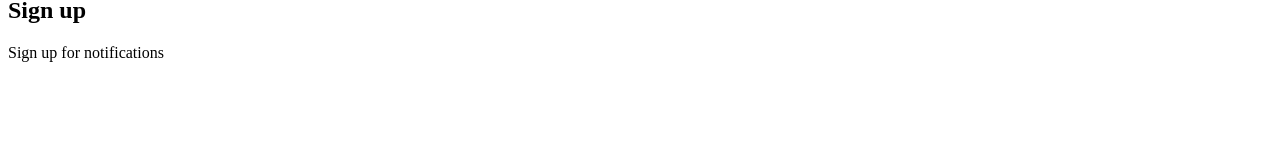
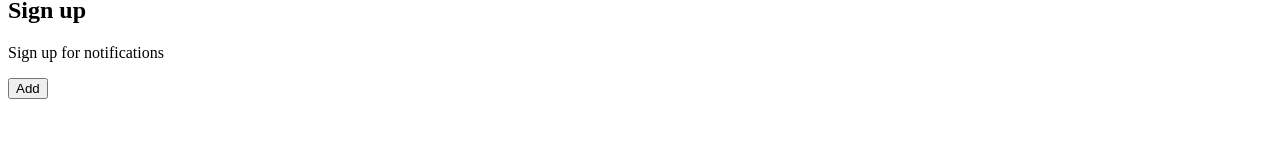
Before and after one commit to rachelcherry/react-basics, a React (Vite) app: page / in a window 1280 px wide. Shown: the part 157-300 px from the top of the page. Built offline with nearby package versions, Linux system fonts and the light colour scheme.

Commit message:
added: a handleClick function which for now will display a message if they do not put in a valid 10-digit number

```diff
--- a/src/pages/Home.jsx
+++ b/src/pages/Home.jsx
@@ -2,8 +2,11 @@ import { useState } from 'react';
 export function Home() {
   function MyButton({ onClick }) {
     return (
-      <button>Add</button>
+      <button onCLick={handleClick}>Add</button>
     );
+  }
+  function handleClick() {
+    alert('Please enter a valid 10-digits phone number');
   }
   return (
     <div>
@@ -14,7 +17,8 @@ export function Home() {
       <div>
         <h2>Sign up</h2>
         <p>Sign up for notifications</p>
+        <MyButton />
 </div>
-  </div>
+</div>
     )
     }
```
